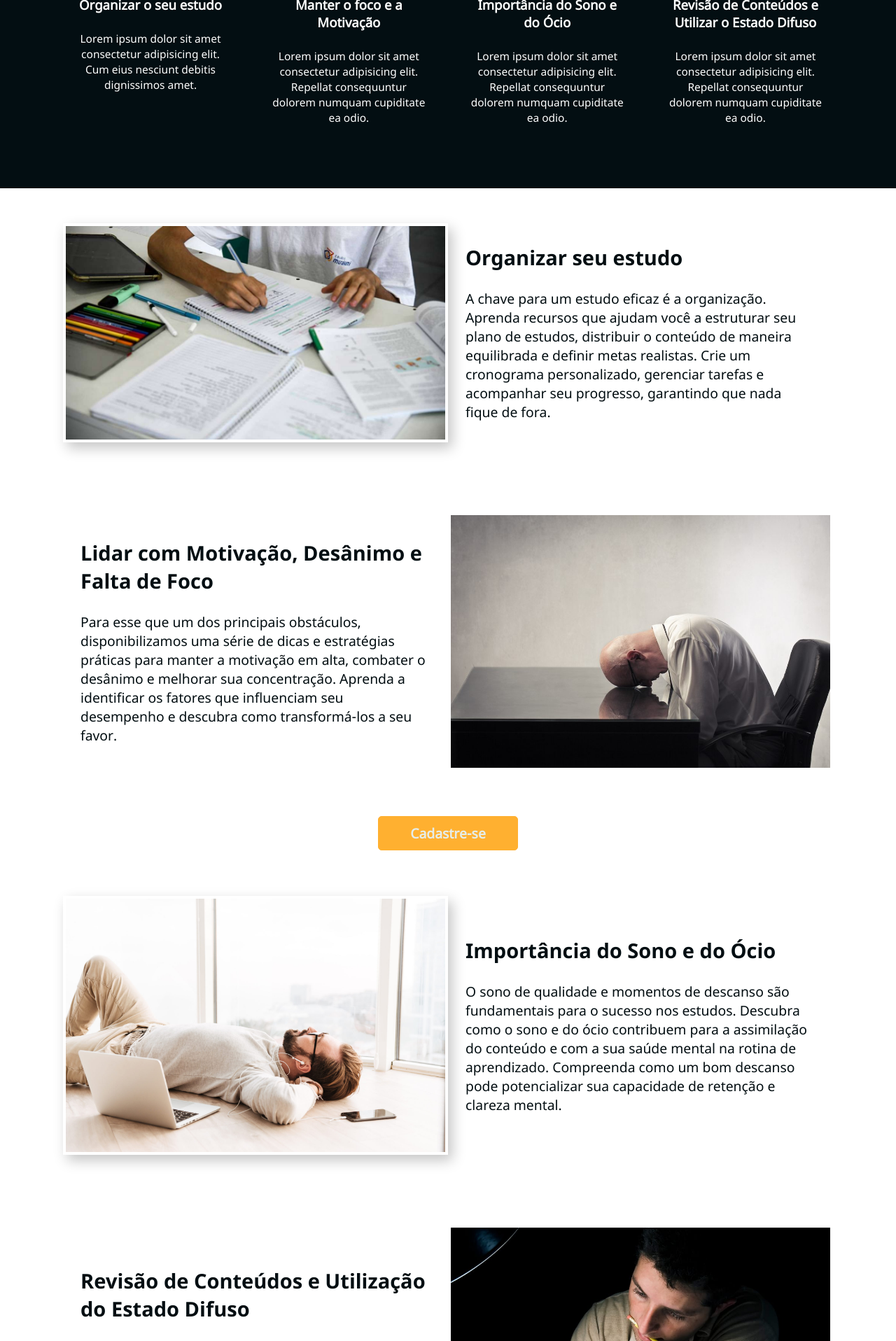
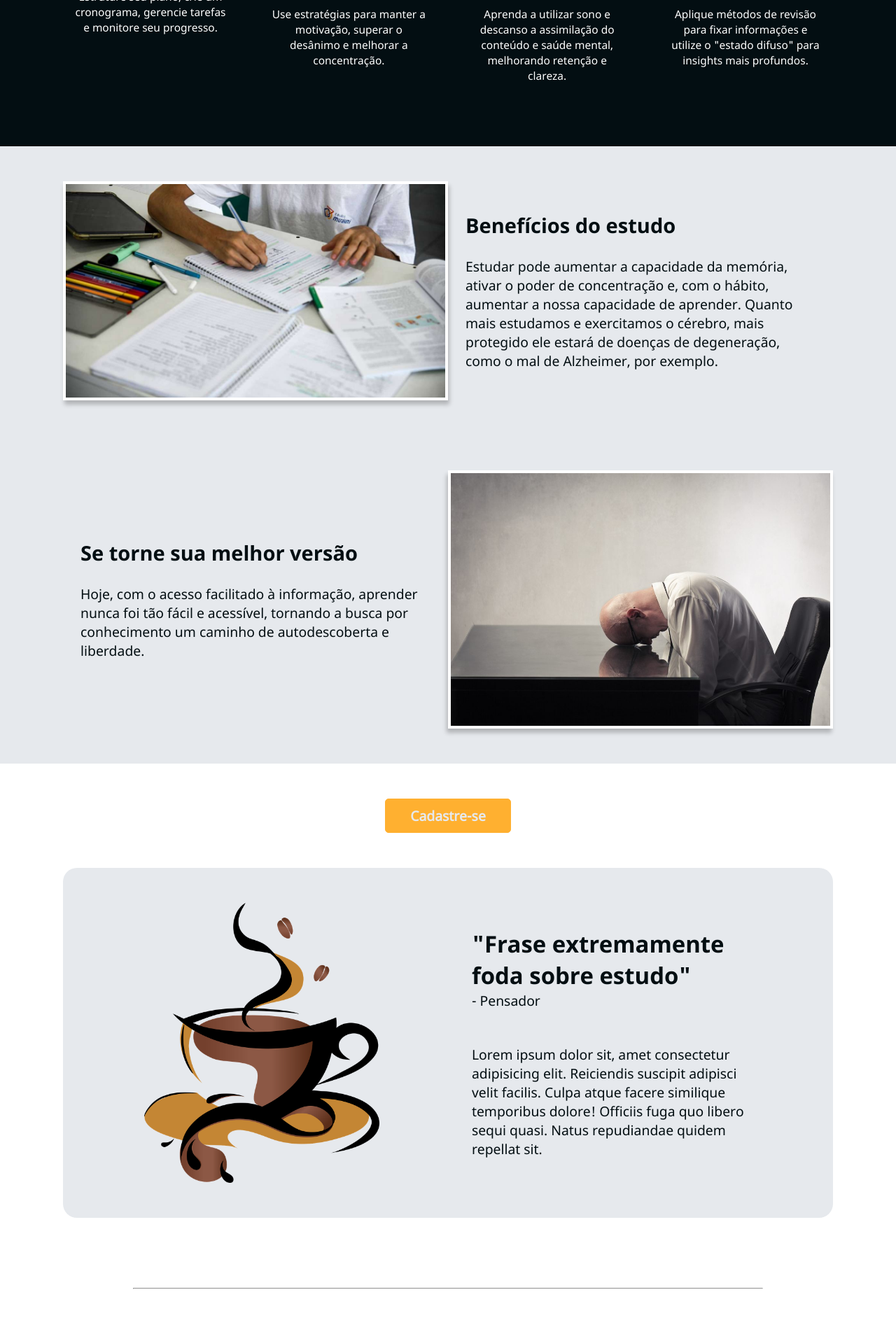
Before and after one commit to RyanSS27/TCC-escolar, a PHP site: page / in a window 1280 px wide. Shown: the part 1400-3316 px from the top of the page at 70% size. Run offline with PHP 8.4, Linux system fonts and the light colour scheme.

Commit message:
Ajustes página inicial

```diff
--- a/TCC-escolar/index.html
+++ b/TCC-escolar/index.html
@@ -38,7 +38,7 @@
 
 
         <section class="nossos-servicos">
-            <hr>
+            <hr class="separacao-topo">
             <div class="inicio-da-jornada">
                 <h1>Inicie sua própria jornada</h1>
                 <p class="rumo-ao-futuro">Seremos o seu alido no inicio dessa jornada de aprimoramento pessoal. Siga através da educação auto-dirigida, rumo ao futuro que sempre desejou.</p>
@@ -55,76 +55,58 @@
                             <div class="caps">
                                 <img src="icons/meuicon.ico" alt="">
                                 <h4>Organizar o seu estudo</h4>
-                                <p>Lorem ipsum dolor sit amet consectetur adipisicing elit. Cum eius nesciunt debitis dignissimos amet.</p>
+                                <p>Estruture seu plano, crie um cronograma, gerencie tarefas e monitore seu progresso.</p>
                             </div>
                         </a>
                         <a href="#">
                             <div class="caps">
                                 <img src="icons/meuicon.ico" alt="">
                                 <h4>Manter o foco e a Motivação</h4>
-                                <p>Lorem ipsum dolor sit amet consectetur adipisicing elit. Repellat consequuntur dolorem numquam cupiditate ea odio.</p>
+                                <p>Use estratégias para manter a motivação, superar o desânimo e melhorar a concentração.</p>
                             </div>
                         </a>
                         <a href="#">
                             <div class="caps">
                                 <img src="icons/meuicon.ico" alt="">
                                 <h4>Importância do Sono e do Ócio</h4>
-                                <p>Lorem ipsum dolor sit amet consectetur adipisicing elit. Repellat consequuntur dolorem numquam cupiditate ea odio.</p>
+                                <p>Aprenda a utilizar sono e descanso a assimilação do conteúdo e saúde mental, melhorando retenção e clareza.</p>
                             </div>
                         </a>
                         <a href="#">
                             <div class="caps">
                                 <img src="icons/meuicon.ico" alt="">
                                 <h4>Revisão de Conteúdos e Utilizar o Estado Difuso</h4>
-                                <p>Lorem ipsum dolor sit amet consectetur adipisicing elit. Repellat consequuntur dolorem numquam cupiditate ea odio.</p>
+                                <p>Aplique métodos de revisão para fixar informações e utilize o "estado difuso" para insights mais profundos.</p>
                             </div>
                         </a>
                     </div>
                 </div>
-                <div class="capitulo cap-fundo1">
+            </div>
+            <div class="container-beneficios">
+                <div class="beneficios beneficios-fundo1">
                     <div class="limite">
                         <img src="imagens/organizar-estudos.jpeg" alt="imagem ilustrativa de organização">
                         <div class="conteudo">
-                            <h4>Organizar seu estudo</h4>
-                        <p>A chave para um estudo eficaz é a organização. Aprenda recursos que ajudam você a estruturar seu plano de estudos, distribuir o conteúdo de maneira equilibrada e definir metas realistas. Crie um cronograma personalizado, gerenciar tarefas e acompanhar seu progresso, garantindo que nada fique de fora.</p>
+                            <h4>Benefícios do estudo</h4>
+                        <p>Estudar pode aumentar a capacidade da memória, ativar o poder de concentração e, com o hábito, aumentar a nossa capacidade de aprender. Quanto mais estudamos e exercitamos o cérebro, mais protegido ele estará de doenças de degeneração, como o mal de Alzheimer, por exemplo.</p>
                         </div>
                     </div>
                 </div>
-            <div class="capitulo cap-fundo2">
+                <div class="beneficios beneficios-fundo2">
                     <div class="limite">
                         <div class="conteudo">
-                        <h4>Lidar com Motivação, Desânimo e Falta de Foco</h4>
-                        <p>Para esse que um dos principais obstáculos, disponibilizamos uma série de dicas e estratégias práticas para manter a motivação em alta, combater o desânimo e melhorar sua concentração. Aprenda a identificar os fatores que influenciam seu desempenho e descubra como transformá-los a seu favor.</p>
+                            <h4>Se torne sua melhor versão</h4>
+                            <p>Hoje, com o acesso facilitado à informação, aprender nunca foi tão fácil e acessível, tornando a busca por conhecimento um caminho de autodescoberta e liberdade.</p>
                         </div>
                         <img src="imagens/desanimo.jpeg" alt="imagem ilustrativa desanimo">
                     </div>
                 </div>
+            </div>
+        </section>
+        <section class="nossa-missao">
             <a href="formularios/cadastro.html"  class="link-cadastro">
                 <div class="cadastro">Cadastre-se</div>
             </a>
-            <div class="capitulo cap-fundo1">
-                <div class="limite">
-                    <img src="imagens/sono.jpeg" alt="imagem ilustrativa sobre sono">
-                    <div class="conteudo">
-                        <h4>Importância do Sono e do Ócio</h4>
-                        <p>O sono de qualidade e momentos de descanso são fundamentais para o sucesso nos estudos. Descubra como o sono e do ócio contribuem para a assimilação do conteúdo e com a sua saúde mental na rotina de aprendizado. Compreenda como um bom descanso pode potencializar sua capacidade de retenção e clareza mental.</p>
-                    </div>
-                </div>
-            </div>
-            <div class="capitulo cap-fundo2">
-                <div class="limite">
-                    <div class="conteudo">
-                        <h4>Revisão de Conteúdos e Utilização do Estado Difuso</h4>
-                        <p>Bote em prática métodos de revisão que ajudam você a reter as informações mais importantes e a identificar pontos que precisam de mais atenção. Além disso, exploramos a utilização do "estado difuso", um conceito que envolve dar espaço ao cérebro para processar as informações de forma subconsciente, permitindo insights e compreensão mais profundos.</p>
-
-                    </div>
-                    <img src="imagens/revisao.jpeg" alt="imagem ilustrativa revisão">
-                </div>
-            </div>
-
-
-        </section>
-        <section class="beneficios">
             <div class="arte-de-estudar">
                 <img src="imagens/coffee-7057030_1280.png" alt="imagem ilustrativa">
                 <div class="textos">
@@ -137,61 +119,7 @@
 
 
         <div class="limite">
-            <h2>Alunos que aprovaram os nossos métodos</h2>
-            <section class="container-alunos">
-                <div class="alunos">
-                    <img src="imagens/alunos/pessoa1.jpg" alt="">
-                    <div class="descricao">
-                        <p><strong>Idade:</strong> 23</p>
-                        <p><strong>Ocupação:</strong> Eletrotécnico</p>
-                        <p class="relato">Lorem ipsum dolor sit amet consectetur adipisicing elit. Asperiores sequi dolorem exercitationem libero assumenda inventore recusandae, alias at voluptatum vel quas eos, atque obcaecati, doloremque sint tempora! Asperiores, dolor cum!</p>
-                        <hr>
-                    </div>
-                    <h4>Gilberto</h4>
-                </div>
-                <div class="alunos">
-                    <img src="imagens/alunos/pessoa2.jpg" alt="">
-                    <div class="descricao">
-                        <p><strong>Idade: 39</strong></p>
-                        <p><strong>Ocupação:</strong> Jogador promessa</p>
-                        <p class="relato">Lorem ipsum dolor sit amet consectetur adipisicing elit. Asperiores sequi dolorem exercitationem libero assumenda inventore recusandae, alias at voluptatum vel quas eos, atque obcaecati, doloremque sint tempora! Asperiores, dolor cum!</p>
-                        <hr>
-                    </div>
-                    <h4>Papai Cris</h4>
-                </div>
-                <div class="alunos">
-                    <img src="imagens/alunos/pessoa3.png" alt="">
-                    <div class="descricao">
-                        <div>
-                            <p><strong>Idade:</strong> 21</p>
-                            <p><strong>Ocupação:</strong> Mulher da noite</p>
-                            <p class="relato">Lorem ipsum dolor sit amet consectetur adipisicing elit. Asperiores sequi dolorem exercitationem libero assumenda inventore recusandae, alias at voluptatum vel quas eos, atque obcaecati, doloremque sint tempora! Asperiores, dolor cum!</p>
-                        </div>
-                        <hr>
-                    </div>
-                    <h4>Patricia</h4>
-                </div>
-                <div class="alunos">
-                    <img src="imagens/alunos/pessoa4.jpg" alt="">
-                    <div class="descricao">
-                        <p><strong>Idade:</strong> Clarissa</p>
-                        <p><strong>Ocupação:</strong> Estudante</p>
-                        <p class="relato">Lorem ipsum dolor sit amet consectetur adipisicing elit. Asperiores sequi dolorem exercitationem libero assumenda inventore recusandae, alias at voluptatum vel quas eos, atque obcaecati, doloremque sint tempora! Asperiores, dolor cum!</p>
-                        <hr>
-                    </div>
-                    <h4>Clarissa</h4>
-                </div>
-                <div class="alunos">
-                    <img src="imagens/alunos/pessoa5.jpg" alt="">
-                    <div class="descricao">
-                        <p><strong>Idade: 25</strong></p>
-                        <p><strong>Ocupação:</strong> Comedor de compromissadas</p>
-                        <p class="relato">Lorem ipsum dolor sit amet consectetur adipisicing elit. Asperiores sequi dolorem exercitationem libero assumenda inventore recusandae, alias at voluptatum vel quas eos, atque obcaecati, doloremque sint tempora! Asperiores, dolor cum!</p>
-                        <hr>
-                    </div>
-                    <h4>Roberto</h4>
-                </div>
-            </section>
+
         </div>
         <hr class="separacao">
     </main>
@@ -214,7 +142,7 @@
             <strong class="titulo">Mais conteúdos</strong>
             <p><a href="#">Estudo na sociedade moderna</a></p>
             <p><a href="#">Benefícios do aprendizado para o cérebro</a></p>
-            <p><a href="#"></a>Tecnologia aliada ao estudo</p>
+            <p><a href="#">Tecnologia aliada ao estudo</a></p>
             <p><a href="#">Estratégias para vestibular</a></p>
         </div>
 
--- a/TCC-escolar/styles/inicio.css
+++ b/TCC-escolar/styles/inicio.css
@@ -29,7 +29,7 @@
     --paletaCor2: #164d69;
     --paletaCor3: #3298d0;
     --paletaCor4: #c58b44;
-    --paletaCor5: #e6ede8;
+    --paletaCor5: #e6e9ed;
     --paletaCor6: #fff;
 
     --cor-textos: #030e12;
@@ -169,7 +169,7 @@ nav > div > a {
     background-color: white;
 
     display: block;
-    padding: 260px 50px 50px 50px;
+    padding: 250px 50px 50px 50px;
     min-height: 600px;
     width: 50%;
     border-radius: 0px 0px 0px 0px;
@@ -212,10 +212,9 @@ h1 {
 .nossos-servicos {
     background-color: var(--paletaCor6);
     width: 100%;
-    padding: 50px 0px;
 }
 
-hr {
+hr.separacao-topo {
     margin: auto;
     max-width: 300px;
 }
@@ -256,321 +255,6 @@ h2 {
     margin: 0px 15px 50px 15px;
 }
 
-
-.capitulo {
-    padding: 50px 25px;
-}
-
-.capitulo >.limite {
-    display: flex;
-    justify-content: space-around;
-    align-items: center;
-}
-
-.limite {
-    max-width: 1100px;
-    margin: 0px auto;
-}
-
-.cap-fundo1 > .limite > img {
-    box-shadow: 6px 8px 18px #0000003b;
-    border: 4px solid white;
-}
-
-.cap-fundo2 > .limite > img {
-    box-shadow: -6px 8px 18px #ffffff3b;
-    border: 4px solid white;
-}
-
-.capitulo > .limite > img {
-    max-width: 550px;
-}
-
-.capitulo > .limite > .conteudo {
-    max-width: 500px;
-    min-width: 300px;
-    margin: 0px 25px;
-}
-
-.capitulo h4 {
-    font-family: var(--font-titulos);
-    font-size: 1.5em;
-}
-
-.capitulo p {
-    margin-top: 25px;
-}
-
-.cap-fundo1 {
-    background-color: var(--paletaCor6);
-    color: var(--paletaCor1);
-}
-
-.cap-fundo2 {
-    background-color: var(--paletaCor6);
-}
-
-.nossos-servicos > a {
-    max-width: 200px;
-    margin: 15px auto;
-    display: block;
-}
-
-.nossos-servicos .cadastro {
-    background-color: var(--cor-destaque);
-    text-align: center;
-    max-width: 200px;
-    margin: auto;
-}
-
-.beneficios{
-    background-color: var(--paletaCor6);
-
-    width: 100%;
-}
-
-.beneficios h2 {
-    color: var(--paletaCor1);
-}
-
-.arte-de-estudar {
-    background-color: var(--paletaCor2);
-    color: var(--paletaCor5);
-    min-height: 400px;
-    max-width: 85%;
-    margin: 0px auto 100px auto;
-    padding: 50px;
-    border-radius: 20px;
-
-    display: flex;
-    justify-content: space-around;
-    align-items: center;
-    flex-wrap: wrap;
-}
-
-.arte-de-estudar img {
-    max-height: 400px;
-}
-
-.textos {
-    max-width: 400px;
-}
-
-.arte-de-estudar p {
-    margin-top: 50px;
-}
-
-.container-alunos {
-    height: 400px;
-    max-width: 1100px;
-    margin: 0px auto 100px auto;
-
-    display: flex;
-    justify-content: space-between;
-    overflow-y: auto;
-}
-
-.container-alunos::-webkit-scrollbar {
-    background-color: #00000090;
-    height: 5px;
-}
-
-.container-alunos::-webkit-scrollbar-thumb {
-    background-color: var(--cor-destaque);
-    height: 10px;
-}
-
- .container-alunos {
-    width: 100%;
-    display: flex;
-    justify-content: space-between;
-}
-
-.alunos {
-    background-color: #07222b57;
-    min-height: 350px;
-    max-width: 350px;
-    min-width: 300px;
-
-    margin: 15px;
-    border: 2px solid var(--paletaCor2);
-    border-radius: 10px;
-
-    display: flex;
-    flex-wrap: wrap;
-}
-
-.alunos:hover {
-    border: 2px solid var(--paletaCor3);
-    scale: 103%;
-    box-shadow: 1px 3px 6px 1px #ffffff73;
-}
-
-.alunos:hover > .descricao {
-    display: block;
-}
-
-.alunos img {
-    height: 315px;
-    width: 100%;
-    border-radius: 10px 10px 0px 0px;
-}
-
-.alunos h4 {
-    color: var(--paletaCor1);
-    text-align: center;
-
-    min-width: 100%;
-    margin-top: -10px;
-
-    padding: 5px;
-}
-
-.descricao {
-    background-color: #00000089;
-    color: var(--paletaCor5);
-    font-size: 0.6em;
-    width: 100%;
-    margin-top: -200px;
-    padding: 10px;
-    border-radius: 0px 0px 10px 10px;
-    display: none;
-    flex-direction: row;
-    justify-content: space-between;
-    flex-wrap: wrap;
-}
-
-.descricao > p {
-    width: 100%;
-}
-
-.relato {
-    margin-top: 15px;
-}
-
-.descricao > hr {
-    background-color: var(--paletaCor1);
-    height: 1px;
-    width: 200px;
-    margin: 6px auto 0px auto;
-}
-
-.alunos:hover .alunos > .descricao > h4 {
-    color: #88bad5;
-}
-
-.alunos:hover > .descricao > h4 {
-    color: orange;
-    border: 2px solid var(--paletaCor3);
-}
-
-
-
-
-
-
-
-
-
-
-
-
-
-
-
-main > .sepacao {
-    margin-top: 100px;
-}
-
-
-
-hr.separacao {
-    margin:auto;
-    width: 90vw;
-}
-
-footer {
-    background-color: var(--paletaCor1);
-    color: var(--paletaCor5);
-    font-size: 0.7em;
-    display: flex;
-    justify-content: space-between;
-    flex-wrap: wrap;
-    padding: 20px 20px;
-}
-
-footer div {
-    min-width: 100px;
-    max-width: 250px;
-    margin: 20px 5vw;
-}
-
-.redes {
-    display: flex;
-}
-
-.logo-footer {
-    max-width: 150px;
-}
-
-footer img,
-footer .titulo {
-    display: block;
-    font-weight: 600;
-    margin-bottom: 2.4rem;
-}
-
-.icons {
-    margin: 0px 5px;
-    max-height: 20px;
-    display: inline-block;
-    border-radius: 5px;
-}
-
-.icons:hover {
-    scale: 110%;
-}
-
-footer nav a {
-    color: var(--paletaCor5);
-    display: block;
-    margin-bottom: 1.6rem;
-    text-decoration: none;
-}
-
-footer a:hover {
-    color: var(--paletaCor4);
-    text-decoration: underline;
-}
-
-footer p {
-    margin-bottom: 1.6rem;
-    max-width: 35.0rem;
-}
-
-footer p a {
-    color: var(--paletaCor5);
-    text-decoration: none;
-}
-
-#copyright {
-    background-color: #0f445657;
-    color: #FFFFFF;
-    text-align: center;
-    font-size: 0.8em;
-
-    width: 90vw;
-    padding: 20px;
-    margin: 20px auto;
-    border-radius: 10px;
-}
-
-#copyright a {
-    color: var(--cor-destaque);
-}
-
-
-
 .passos {
     background-color: var(--paletaCor1);
     padding: 50px 0px 25px 0px;
@@ -586,11 +270,6 @@ footer p a {
     display: flex;
     justify-content: space-between;
     flex-wrap: wrap;
-}
-
-.passos .cadastro {
-    text-align: center;
-    margin: auto;
 }
 
 .passos > .limite a {
@@ -634,6 +313,7 @@ footer p a {
 }
 
 .caps h4 {
+    color: var(--paletaCor5);
     text-align: center;
     font-size: 1.2em;
     margin: 25px 0px;
@@ -642,10 +322,210 @@ footer p a {
 .caps:hover {
     margin-top: -15px;
     transform: scale(110%);
-    transition-duration: 3ms;
+    transition-duration: 0.8s;
     box-shadow: 1px 3px 6px 1px #ffffff73;
 }
 
 .caps:hover h4 {
     color: #69caff;
 }
+
+
+.container-beneficios {
+    box-shadow: inset 1px 1px 1px black;
+}
+
+.beneficios {
+    background-color: var(--paletaCor5);
+    padding: 50px 25px;
+}
+
+.beneficios >.limite {
+    display: flex;
+    justify-content: space-around;
+    align-items: center;
+}
+
+.limite {
+    max-width: 1100px;
+    margin: 0px auto;
+}
+
+.beneficios-fundo1 > .limite > img {
+    box-shadow: 2px 6px 6px #0000003b;
+    border: 4px solid white;
+}
+
+.beneficios-fundo2 > .limite > img {
+    box-shadow: -2px 6px 6px #0000003b;
+    border: 4px solid rgb(255, 255, 255);
+}
+
+.beneficios > .limite > img {
+    max-width: 550px;
+}
+
+.beneficios > .limite > .conteudo {
+    max-width: 500px;
+    min-width: 300px;
+    margin: 0px 25px;
+}
+
+.beneficios h4 {
+    font-family: var(--font-titulos);
+    font-size: 1.5em;
+}
+
+.beneficios p {
+    margin-top: 25px;
+}
+
+.nossos-servicos > a {
+    max-width: 200px;
+    margin: 15px auto;
+    display: block;
+}
+
+.nossos-servicos .cadastro {
+    background-color: var(--cor-destaque);
+    text-align: center;
+    max-width: 200px;
+    margin: auto;
+}
+
+.nossa-missao {
+    background-color: var(--cor1);
+    width: 100%;
+}
+
+.nossa-missao h2 {
+    color: var(--paletaCor1);
+}
+
+.nossa-missao .link-cadastro {
+    text-align: center;
+    display: block;
+    max-width: 180px;
+
+    margin: 50px auto;
+}
+
+.arte-de-estudar {
+    background-color: var(--paletaCor5);
+    color: var(--paletaCor1);
+    min-height: 400px;
+    max-width: 1100px;
+    margin: 0px auto 100px auto;
+    padding: 50px;
+    border-radius: 20px;
+
+    display: flex;
+    justify-content: space-around;
+    align-items: center;
+    flex-wrap: wrap;
+}
+
+.arte-de-estudar img {
+    max-height: 400px;
+}
+
+.textos {
+    max-width: 400px;
+}
+
+.arte-de-estudar p {
+    margin-top: 50px;
+}
+
+
+main > .sepacao {
+    margin-top: 100px;
+}
+
+
+
+.separacao {
+    text-align: center;
+    margin: 0px auto 100px auto;
+    width: 900px;
+}
+
+footer {
+    background-color: var(--cor1);
+    color: var(--paletaCor1);
+    font-size: 0.7em;
+    display: flex;
+    justify-content: space-between;
+    flex-wrap: wrap;
+    padding: 20px 20px;
+}
+
+footer div {
+    min-width: 100px;
+    max-width: 250px;
+    margin: 20px 5vw;
+}
+
+.redes {
+    display: flex;
+}
+
+.logo-footer {
+    max-width: 150px;
+}
+
+footer img,
+footer .titulo {
+    display: block;
+    font-weight: 600;
+    margin-bottom: 2.4rem;
+}
+
+.icons {
+    margin: 0px 5px;
+    max-height: 20px;
+    display: inline-block;
+    border-radius: 5px;
+}
+
+.icons:hover {
+    scale: 110%;
+}
+
+footer nav a {
+    color: var(--paletaCor1);
+    display: block;
+    margin-bottom: 1.6rem;
+    text-decoration: none;
+}
+
+footer a:hover {
+    color: var(--paletaCor4);
+    text-decoration: underline;
+}
+
+footer p {
+    margin-bottom: 1.6rem;
+    max-width: 35.0rem;
+}
+
+footer p a {
+    color: var(--paletaCor1);
+    text-decoration: none;
+}
+
+#copyright {
+    background-color: var(--paletaCor1);
+    color: #FFFFFF;
+    text-align: center;
+    font-size: 0.8em;
+
+    width: 90vw;
+    padding: 20px;
+    margin: 20px auto;
+    border-radius: 10px;
+}
+
+#copyright a {
+    color: var(--cor-destaque);
+}
```
Lines whose indentation alone changed are shown as unchanged.
